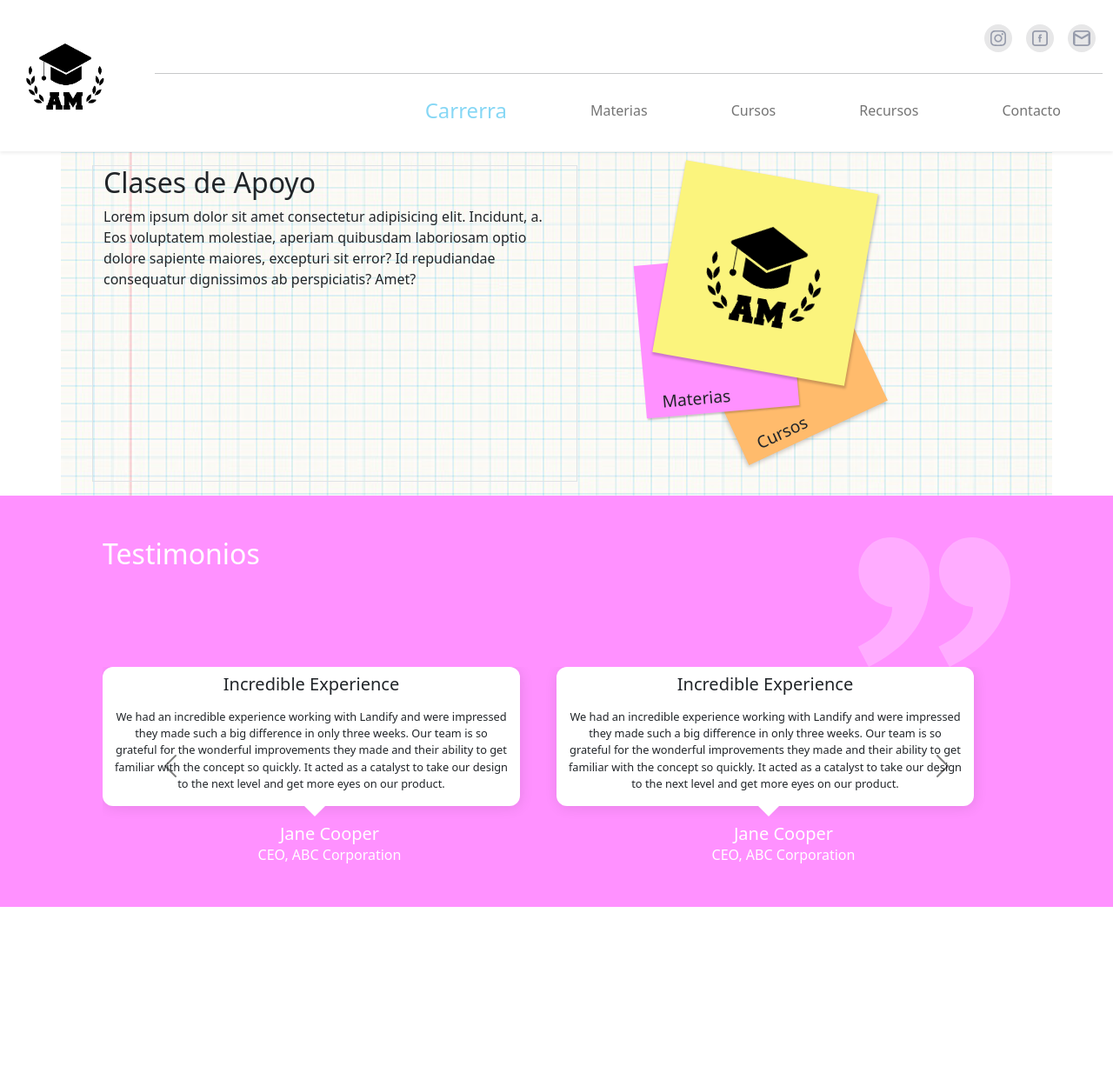
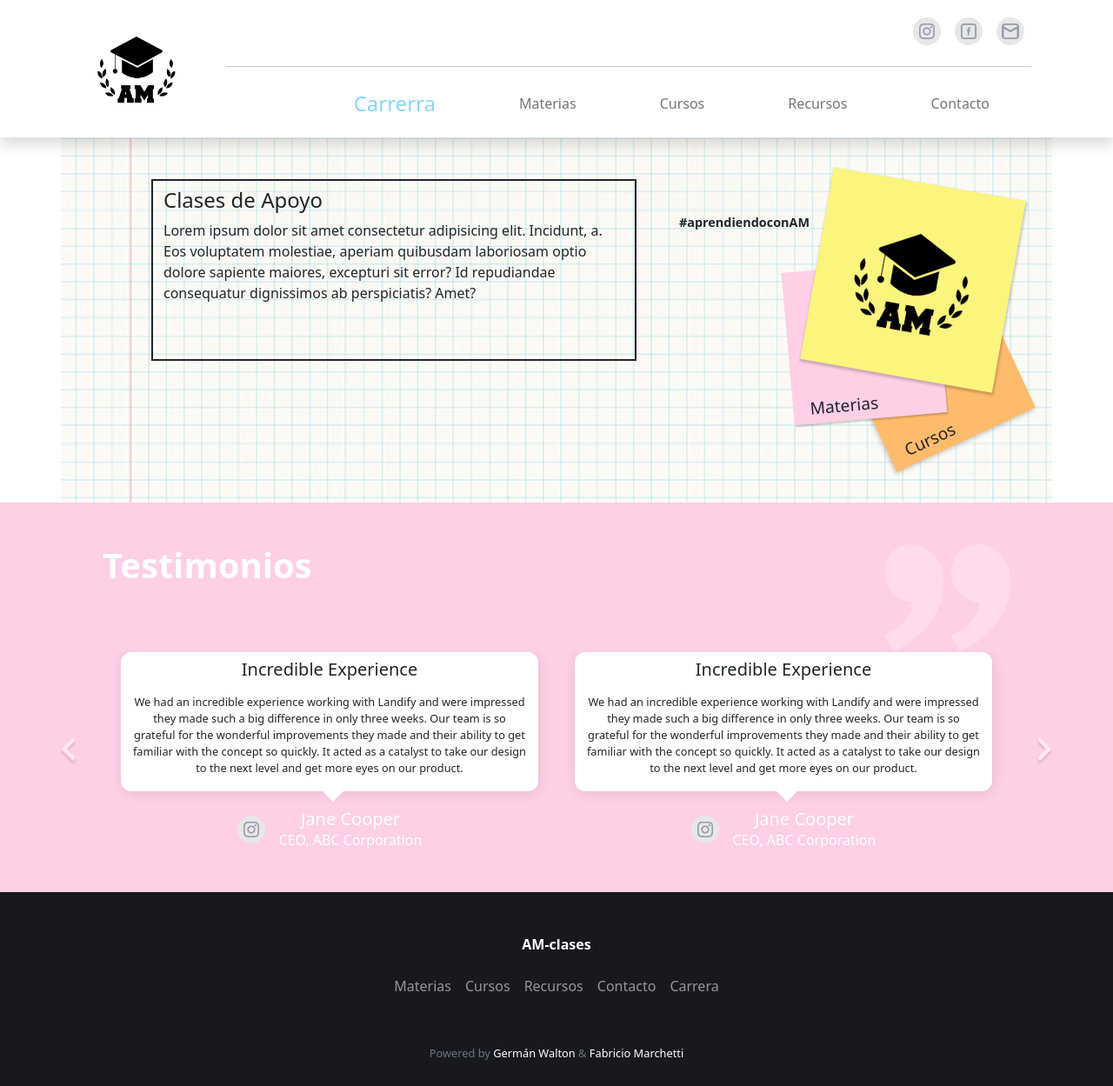
Before and after one commit to Fabomarche/am, a website: page index.html in a window 1280 px wide. Shown: the part 2-1251 px from the top of the page at 87% size. Before the commit the page ends 1045 px from the top, so only its background shows below. Drawn offline with nearby package versions, Linux system fonts and the light colour scheme.

Commit message:
estetica index terminada

```diff
--- a/index.html
+++ b/index.html
@@ -11,7 +11,8 @@
 </head>
 <body>
     <header>
-        <nav class="navbar navbar-expand-lg navbar-light bg-white shadow-sm">
+        <nav class="navbar navbar-expand-lg navbar-light bg-white shadow py-0">
+            <div class="container">
                 <a class="navbar-brand" href="#">
                     <img src="./assets/img/Logo PNG.png" alt="" width="150" height="auto">
                 </a>
@@ -34,41 +35,49 @@
                             <a class="contacto-link transition nav-link px-5" href="#">Contacto</a>
                         </div>
                     </div>
-
+                </div>
             </div>
         </nav>
     </header>
 
     <main>
-        <section class="container d-flex fondoPapel">
-            <div class="container border w-50 my-3 mx-4">
-                <h2>Clases de Apoyo</h2>
+        <section class="container d-flex justify-content-center fondoPapel">
+            <div class="container border border-2 border-dark w-50 my-3 mx-4 h-100 pb-5 pt-2 mt-5">
+                <h2 class="fs-4">Clases de Apoyo</h2>
                 <p>Lorem ipsum dolor sit amet consectetur adipisicing elit. Incidunt, a. Eos voluptatem molestiae, aperiam quibusdam laboriosam optio dolore sapiente maiores, excepturi sit error? Id repudiandae consequatur dignissimos ab perspiciatis? Amet?</p>
             </div>
             <div id="stickys" class="mb-5 pb-5 ms-5">
+                <span id="hashtag">#aprendiendoconAM</span>
+                <a href="#">
                 <div id="stickyYellow">
                         <img src="./assets/img/Logo PNG.png" alt="">
                     </div>
+                </a>
+
+                <a href="#" class="text-decoration-none text-dark">
                     <div id="stickyPink">
                         <span>Materias</span>
                     </div>
+                </a>
+                <a href="#" class="text-decoration-none text-dark">
                     <div id="stickyOrange">
                         <span>Cursos</span>
                     </div>
+                </a>
             </div>
 
         </section>
         <section class="testimonios">
             <div class="container p-5">
                 <div class="d-flex justify-content-lg-between">
-                    <h2 class="text-white pb-5">Testimonios</h2>
-                    <img class="opacity-25" src="./assets/img/comillas.svg" alt="">
+                    <h2 class="text-white pb-5 fw-bold fs-1">Testimonios</h2>
+                    <img class="opacity-25 comillas" src="./assets/img/comillas.svg" alt="">
                 </div>
-                <div id="carouselExampleControls" class="carousel carousel-dark slide" data-bs-ride="carousel">
+                <div id="carouselExampleControls" class="carousel carousel-light slide" data-bs-ride="carousel">
                     <div class="carousel-inner">
                         <div class="carousel-item active" data-bs-interval="20000">
-                            <div class="d-flex ">
-                                <div id="quote" class="w-50">
+                            <div class="d-flex">
+                                <div id="quote" class="w-50 d-flex flex-column align-items-center">
                                     <div>
                                         <div class="rectangule">
                                             <div class="quoteText container">
@@ -78,12 +87,15 @@
                                         </div>
                                         <div class="triangule"></div>
                                     </div>
+                                    <div class="d-flex">
+                                        <img class="me-3"src="./assets/img/instagram.svg" alt="">
                                         <div class="student">
                                             <h5 class="mb-0">Jane Cooper</h5>
                                             <span>CEO, ABC Corporation</span>
                                         </div>
                                     </div>
-                                <div id="quote" class="w-50">
+                                </div>
+                                <div id="quote" class="w-50 d-flex flex-column align-items-center">
                                     <div>
                                         <div class="rectangule">
                                             <div class="quoteText container">
@@ -93,6 +105,8 @@
                                         </div>
                                         <div class="triangule"></div>
                                     </div>
+                                    <div class="d-flex">
+                                        <img class="me-3"src="./assets/img/instagram.svg" alt="">
                                         <div class="student">
                                             <h5 class="mb-0">Jane Cooper</h5>
                                             <span>CEO, ABC Corporation</span>
@@ -100,9 +114,10 @@
                                     </div>
                                 </div>
                             </div>
+                        </div>
                         <div class="carousel-item" data-bs-interval="10000">
-                            <div class="d-flex ">
-                                <div id="quote" class="w-50">
+                            <div class="d-flex">
+                                <div id="quote" class="w-50 d-flex flex-column align-items-center">
                                     <div>
                                         <div class="rectangule">
                                             <div class="quoteText container">
@@ -112,12 +127,15 @@
                                         </div>
                                         <div class="triangule"></div>
                                     </div>
+                                    <div class="d-flex">
+                                        <img class="me-3"src="./assets/img/instagram.svg" alt="">
                                         <div class="student">
                                             <h5 class="mb-0">Jane Cooper</h5>
                                             <span>CEO, ABC Corporation</span>
                                         </div>
                                     </div>
-                                <div id="quote" class="w-50">
+                                </div>
+                                <div id="quote" class="w-50 d-flex flex-column align-items-center">
                                     <div>
                                         <div class="rectangule">
                                             <div class="quoteText container">
@@ -127,6 +145,8 @@
                                         </div>
                                         <div class="triangule"></div>
                                     </div>
+                                    <div class="d-flex">
+                                        <img class="me-3"src="./assets/img/instagram.svg" alt="">
                                         <div class="student">
                                             <h5 class="mb-0">Jane Cooper</h5>
                                             <span>CEO, ABC Corporation</span>
@@ -134,9 +154,10 @@
                                     </div>
                                 </div>
                             </div>
+                        </div>
                         <div class="carousel-item" data-bs-interval="10000">
-                            <div class="d-flex ">
-                                <div id="quote" class="w-50">
+                            <div class="d-flex">
+                                <div id="quote" class="w-50 d-flex flex-column align-items-center">
                                     <div>
                                         <div class="rectangule">
                                             <div class="quoteText container">
@@ -146,12 +167,15 @@
                                         </div>
                                         <div class="triangule"></div>
                                     </div>
+                                    <div class="d-flex">
+                                        <img class="me-3"src="./assets/img/instagram.svg" alt="">
                                         <div class="student">
                                             <h5 class="mb-0">Jane Cooper</h5>
                                             <span>CEO, ABC Corporation</span>
                                         </div>
                                     </div>
-                                <div id="quote" class="w-50">
+                                </div>
+                                <div id="quote" class="w-50 d-flex flex-column align-items-center">
                                     <div>
                                         <div class="rectangule">
                                             <div class="quoteText container">
@@ -161,6 +185,8 @@
                                         </div>
                                         <div class="triangule"></div>
                                     </div>
+                                    <div class="d-flex">
+                                        <img class="me-3"src="./assets/img/instagram.svg" alt="">
                                         <div class="student">
                                             <h5 class="mb-0">Jane Cooper</h5>
                                             <span>CEO, ABC Corporation</span>
@@ -169,7 +195,8 @@
                                 </div>
                             </div>
                         </div>
-                    <button class="carousel-control-prev" type="button" data-bs-target="#carouselExampleControls" data-bs-slide="prev">
+                    </div>
+                    <button class="carousel-control-prev " type="button" data-bs-target="#carouselExampleControls" data-bs-slide="prev">
                         <span class="carousel-control-prev-icon" aria-hidden="true"></span>
                         <span class="visually-hidden">Previous</span>
                     </button>
@@ -179,7 +206,7 @@
                     </button>
                 </div>
                 <!-- <div class="d-flex">
-                    <div id="quote" class="w-50">
+                    <div id="quote" class="w-50 d-flex flex-column align-items-center">
                         <div>
                             <div class="rectangule">
                                 <div class="quoteText container">
@@ -189,12 +216,15 @@
                             </div>
                             <div class="triangule"></div>
                         </div>
+                        <div class="d-flex">
+                            <img class="me-3"src="./assets/img/instagram.svg" alt="">
                             <div class="student">
                                 <h5 class="mb-0">Jane Cooper</h5>
                                 <span>CEO, ABC Corporation</span>
                             </div>
                         </div>
-                    <div id="quote" class="w-50">
+                    </div>
+                    <div id="quote" class="w-50 d-flex flex-column align-items-center">
                         <div>
                             <div class="rectangule">
                                 <div class="quoteText container">
@@ -204,9 +234,12 @@
                             </div>
                             <div class="triangule"></div>
                         </div>
+                        <div class="d-flex">
+                            <img class="me-3"src="./assets/img/instagram.svg" alt="">
                             <div class="student">
                                 <h5 class="mb-0">Jane Cooper</h5>
                                 <span>CEO, ABC Corporation</span>
+                            </div>
                         </div>
                     </div>
                 </div> -->
@@ -215,7 +248,7 @@
         </section>
     </main>
 
-    <!-- <footer class="fixed-bottom p-5">
+    <footer class="pt-4 pb-1">
         <nav class="navbar navbar-expand-lg navbar-dark d-flex flex-column align-items-center text-white">
             <span class="fw-bold p-3">AM-clases</span>
             <div>
@@ -232,10 +265,14 @@
                 <li class="nav-item">
                     <a class="nav-link" href="#">Contacto</a>
                 </li>
+                <li class="nav-item">
+                    <a class="nav-link" href="#">Carrera</a>
+                </li>
                 </ul>
             </div>
+            <p class="mt-5 text-muted powered">Powered by <a class="text-decoration-none text-white" href="">Germán Walton</a> & <a class="text-decoration-none text-white" href="https://www.linkedin.com/in/fabricio-marchetti">Fabricio Marchetti</a></p>
         </nav>
-    </footer> -->
+    </footer>
     <script src="https://cdn.jsdelivr.net/npm/bootstrap@5.1.3/dist/js/bootstrap.bundle.min.js" integrity="sha384-ka7Sk0Gln4gmtz2MlQnikT1wXgYsOg+OMhuP+IlRH9sENBO0LRn5q+8nbTov4+1p" crossorigin="anonymous"></script>
     <script src="https://cdn.jsdelivr.net/npm/@popperjs/core@2.10.2/dist/umd/popper.min.js" integrity="sha384-7+zCNj/IqJ95wo16oMtfsKbZ9ccEh31eOz1HGyDuCQ6wgnyJNSYdrPa03rtR1zdB" crossorigin="anonymous"></script>
 <script src="https://cdn.jsdelivr.net/npm/bootstrap@5.1.3/dist/js/bootstrap.min.js" integrity="sha384-QJHtvGhmr9XOIpI6YVutG+2QOK9T+ZnN4kzFN1RtK3zEFEIsxhlmWl5/YESvpZ13" crossorigin="anonymous"></script>
--- a/scss/style.scss
+++ b/scss/style.scss
@@ -46,6 +46,15 @@ $negro: #18191f;
 /*-----------STICKYS--------------*/
 #stickys {
   margin-top: -100px;
+  margin-left: 150px !important;
+}
+
+#hashtag {
+  position: relative;
+  top: 185px;
+  right: 125px;
+  font-weight: bold;
+  font-size: 0.9rem;
 }
 
 #stickyYellow {
@@ -63,6 +72,10 @@ $negro: #18191f;
     height: auto;
     position: relative;
   }
+  transition: 0.5s;
+}
+#stickyYellow:hover {
+  top: 7em;
 }
 #stickyOrange {
   position: relative;
@@ -80,13 +93,18 @@ $negro: #18191f;
     left: 1em;
     font-size: 1.2rem;
   }
+  transition: 0.5s;
+}
+#stickyOrange:hover {
+  top: 3.5em;
+  transform: rotate(-15deg);
 }
 
 #stickyPink {
   position: absolute;
   width: 11rem;
   height: 11rem;
-  background-color: $rosa;
+  background-color: $rosaClaro;
   transform: rotate(-5deg);
   z-index: 1;
   box-shadow: 1px 2px 2px rgba(0, 0, 0, 0.2);
@@ -96,12 +114,21 @@ $negro: #18191f;
     left: 1em;
     font-size: 1.2rem;
   }
+  transition: 0.5s;
 }
+#stickyPink:hover {
+  transform: scale(1.1);
+}
+
 /*-----------END STICKYS--------------*/
 
 /*-------------TESTIMONIOS----------------*/
 .testimonios {
-  background-color: $rosa;
+  background-color: $rosaClaro;
+  .comillas {
+    width: 14%;
+    height: auto;
+  }
 }
 
 .quoteText {
@@ -134,19 +161,24 @@ $negro: #18191f;
   border-top: 20px solid white;
   z-index: 0;
 }
-
-.carousel {
-  .carousel-control-prev {
-    margin-right: 150px;
-  }
-  .carousel-control-next {
-    margin-left: 200px;
-  }
+.carousel-control-next-icon {
+  background-image: url("../assets/img/flechaDerecha.svg");
 }
-
+.carousel-control-prev-icon {
+  background-image: url("../assets/img/flechaIzquierda.svg");
+}
+.carousel-control-next {
+  transform: translate(75%, 0%);
+}
+.carousel-control-prev {
+  transform: translate(-75%, 0%);
+}
 /*-------------END TESTIMONIOS----------------*/
 /*--------------------------------END MAIN---------------------------------*/
 
 footer {
   background-color: $negro;
+  .powered {
+    font-size: 0.8rem;
+  }
 }
```
Also changed, not shown: assets/img/flechaDerecha.svg (added), assets/img/flechaIzquierda.svg (added), css/style.css. Lines whose indentation alone changed are shown as unchanged.
